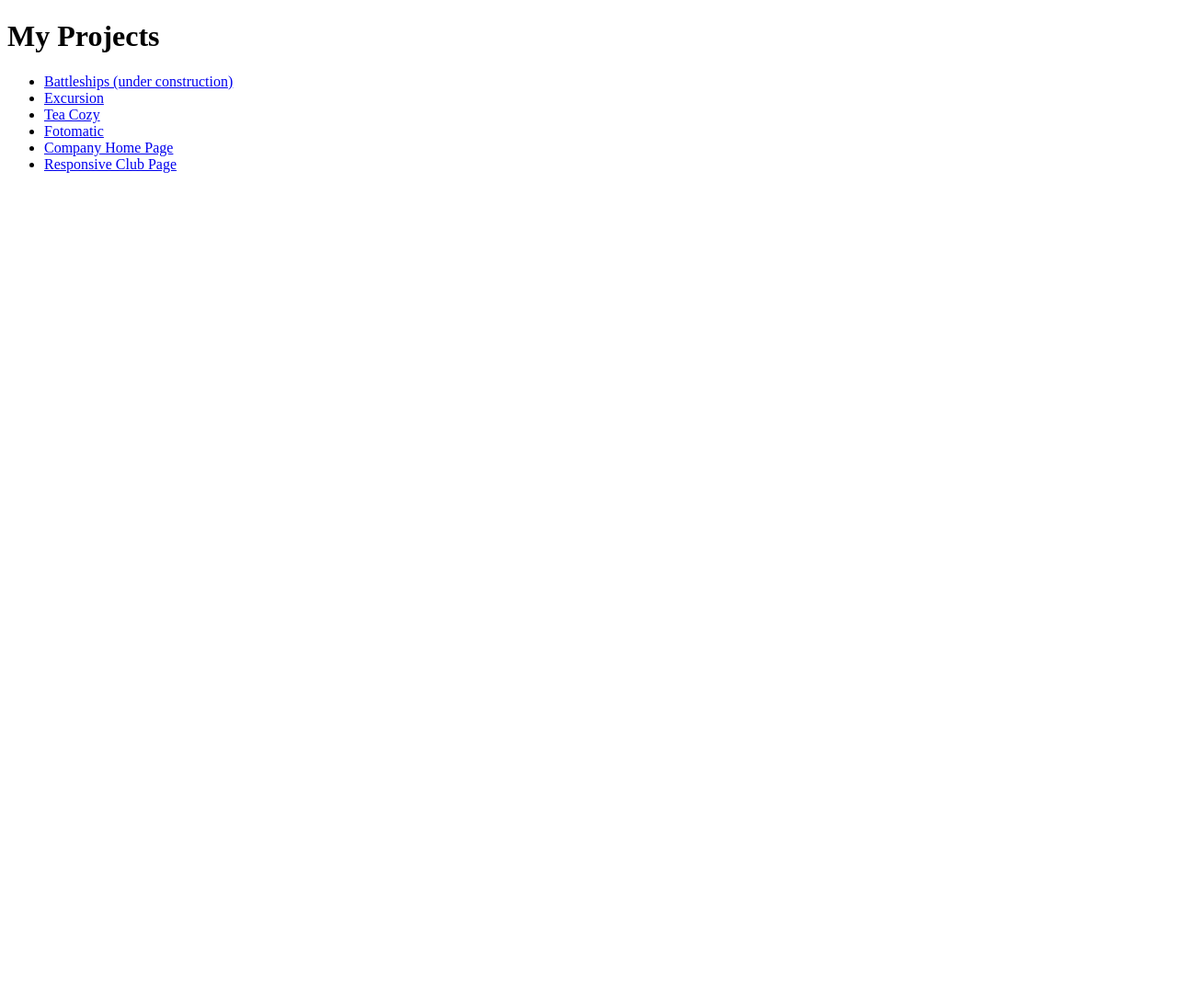
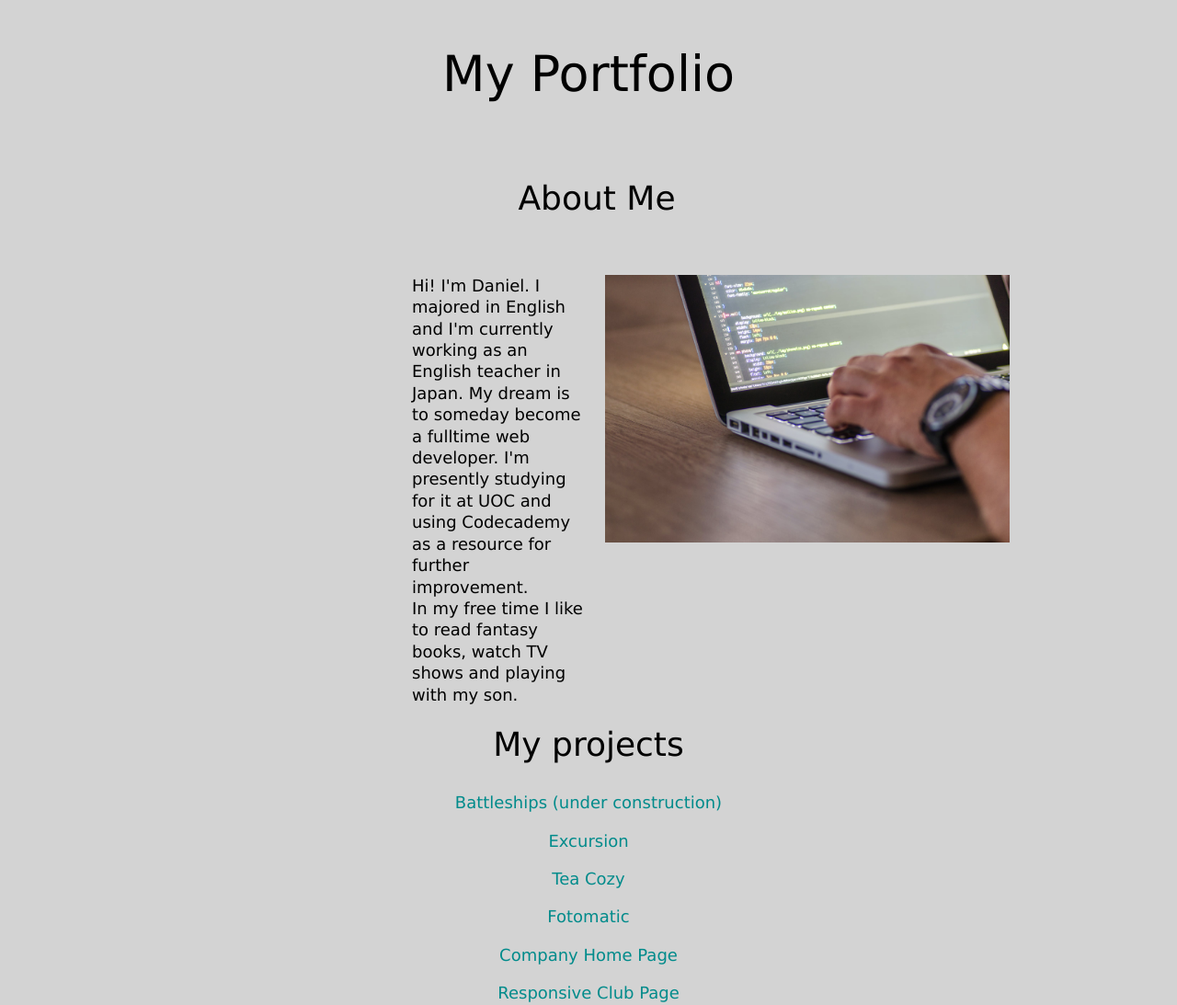
Before and after one commit to ddwildin/ddwildin.github.io, a plain HTML site: page index.html in a window 1280 px wide. Shown: the top 1093 px of the page at 92% size. Before the commit the page ends 800 px from the top, so only its background shows below. Drawn offline with Linux system fonts and the light colour scheme.

Commit message:
Update main index

```diff
--- a/index.html
+++ b/index.html
@@ -1,10 +1,35 @@
 <!DOCTYPE html>
 <html>
+
 <head>
+    <meta charset="UTF-8">
+    <meta name="viewport" content="width=device-width, initial-scale=1" />
+    <link rel="stylesheet" href="reset.css">
+    <link rel="stylesheet" href="styles.css ">
     <title>My Projects</title>
 </head>
+
 <body>
-        <h1>My Projects</h1>
+    <header>
+        <nav>
+
+        </nav>
+        <h1>My Portfolio</h1>
+    </header>
+    <main>
+        <section class="about-me">
+            <h2>About Me</h2>
+            <div>
+                <p>Hi! I'm Daniel. I majored in English and I'm currently working as an English teacher in Japan. My
+                    dream
+                    is to someday become a fulltime web developer. I'm presently studying for it at UOC and using
+                    Codecademy as a resource for further improvement.</p>
+                <p>In my free time I like to read fantasy books, watch TV shows and playing with my son.</p>
+            </div>
+            <img src="./resources/images/programming.jpeg" alt="Programming on a laptop">
+        </section>
+        <section class="my-projects">
+            <h2>My projects</h2>
             <ul>
                 <li><a href="./battleships/index.html">Battleships (under construction)</a></li>
                 <li><a href="./excursion/index.html">Excursion</a></li>
@@ -13,5 +38,24 @@
                 <li><a href="./companyHomePage/index.html">Company Home Page</a></li>
                 <li><a href="./responsiveclub/index.html">Responsive Club Page</a></li>
             </ul>
+        </section>
+        <section>
+            <h2>My Skills</h2>
+            <div class="my-skills">
+                <ul>
+                    <li>HTML</li>
+                    <li>CSS</li>
+                    <li>JS</li>
+                </ul>
+            </div>
+        </section>
+        </section>
+        <section class="contact">
+            <h2>Contact</h2>
+            <p><a href="mailto:thesuker@gmail.com">thesuker@gmail.com</a></p>
+        </section>
+    </main>
+
 </body>
+
 </html>
--- /dev/null
+++ b/reset.css
@@ -0,0 +1,53 @@
+/* http://meyerweb.com/eric/tools/css/reset/
+   v2.0 | 20110126
+   License: none (public domain)
+*/
+
+html, body, div, span, applet, object, iframe,
+h1, h2, h3, h4, h5, h6, p, blockquote, pre,
+a, abbr, acronym, address, big, cite, code,
+del, dfn, em, img, ins, kbd, q, s, samp,
+small, strike, strong, sub, sup, tt, var,
+b, u, i, center,
+dl, dt, dd, ol, ul, li,
+fieldset, form, label, legend,
+table, caption, tbody, tfoot, thead, tr, th, td,
+article, aside, canvas, details, embed,
+figure, figcaption, footer, header, hgroup,
+menu, nav, output, ruby, section, summary,
+time, mark, audio, video {
+  margin: 0;
+  padding: 0;
+  border: 0;
+  font-size: 100%;
+  font: inherit;
+  vertical-align: baseline;
+}
+/* HTML5 display-role reset for older browsers */
+article, aside, details, figcaption, figure,
+footer, header, hgroup, menu, nav, section {
+  display: block;
+}
+body {
+  line-height: 1;
+}
+ol, ul {
+  list-style: none;
+}
+blockquote, q {
+  quotes: none;
+}
+blockquote:before, blockquote:after,
+q:before, q:after {
+  content: '';
+  content: none;
+}
+table {
+  border-collapse: collapse;
+  border-spacing: 0;
+}
+
+a {
+  color: black;
+  text-decoration: none;
+}
--- /dev/null
+++ b/styles.css
@@ -0,0 +1,66 @@
+* {
+    box-sizing: border-box;
+}
+
+html {
+    font-family: 'Lucida Sans', 'Lucida Sans Regular', 'Lucida Grande', 'Lucida Sans Unicode', Geneva, Verdana, sans-serif;
+    background-color: lightgray;
+    font-size: 18px;
+}
+h1 {
+    font-size: 3em;
+    margin: 1em 0;
+    text-align: center
+}
+h2 {
+    font-size: 2em;
+    margin: 1em 0;
+    text-align: center;
+}
+a {
+    color:darkcyan;
+}
+a:hover {
+    color:darkred;
+}
+li {
+    margin: 1.3rem;
+}
+p {
+    line-height: 1.3rem;
+}
+.about-me {
+    width: 30%;
+    display:grid;
+    margin: 0 auto;
+    grid-template-columns: 50% 50%;
+    grid-template-rows: 20% 80%;
+    gap: 1rem;
+    justify-content: space-around;
+}
+.about-me h2 {
+    grid-column: 1 / 3;
+    grid-row: 1/2;
+}
+.about-me div {
+    grid-column: 1/2;
+    grid-row: 2/3;
+}
+.about-me img {
+    max-width: 440px;
+    height: auto;
+    grid-column: 2/3;
+    grid-row: 2/3;
+}
+.my-projects {
+    text-align: center;
+}
+.my-skills {
+    margin: 0 auto;
+    width: 30%;
+    text-align: center;
+}
+.contact {
+    text-align: center;
+    margin-bottom: 2rem;
+}
```
Also changed, not shown: resources/images/programming.jpeg (added). Lines whose indentation alone changed are shown as unchanged.
